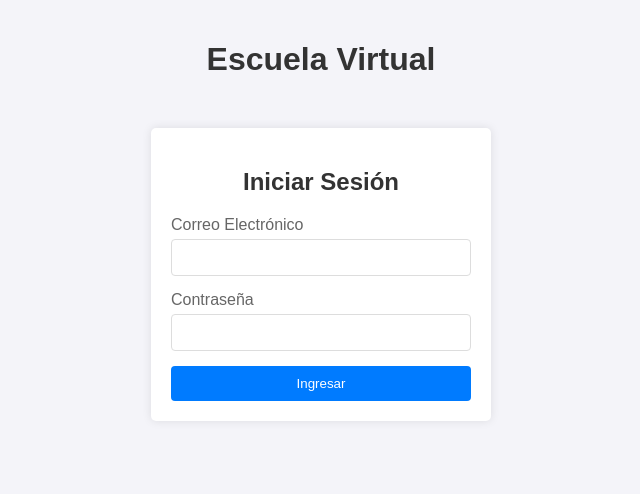
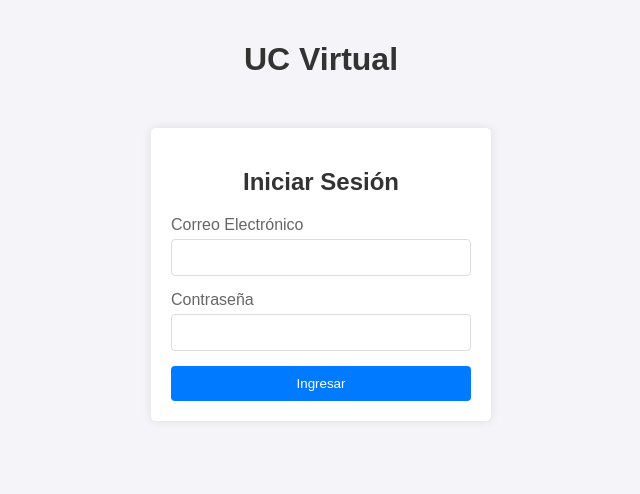
Before and after one commit to jaleman15-tech/UCVirtual, a plain HTML site: page login.html in a window 1280 px wide. Shown: the whole page, without its empty margins (319-959 px from the left). Drawn offline with Linux system fonts and the light colour scheme.

Commit message:
UC Escuela  login.html

```diff
--- a/login.html
+++ b/login.html
@@ -3,12 +3,12 @@
 <head>
   <meta charset="UTF-8">
   <meta name="viewport" content="width=device-width, initial-scale=1.0">
-  <title>Iniciar Sesión - Escuela Virtual</title>
+  <title>Iniciar Sesión - UC Virtual</title>
   <link rel="stylesheet" href="styles.css">
 </head>
 <body>
   <div class="container">
-    <h1>Escuela Virtual</h1>
+    <h1>UC Virtual</h1>
     <div class="login-box">
       <h2>Iniciar Sesión</h2>
       <form id="loginForm">
```
